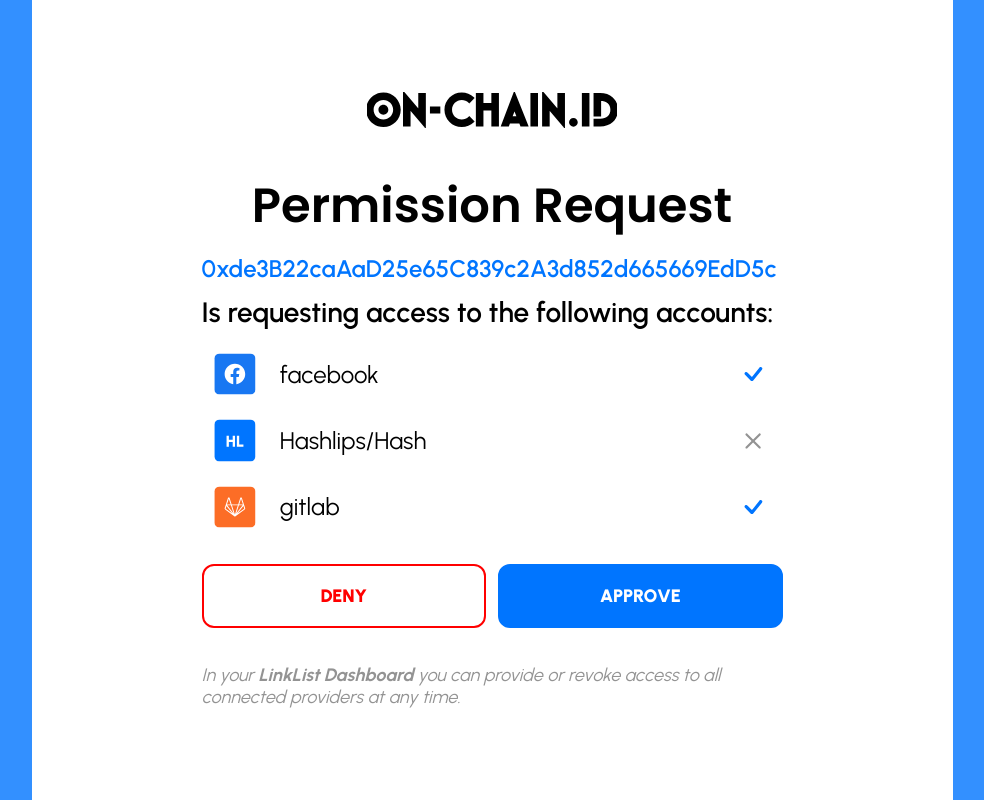
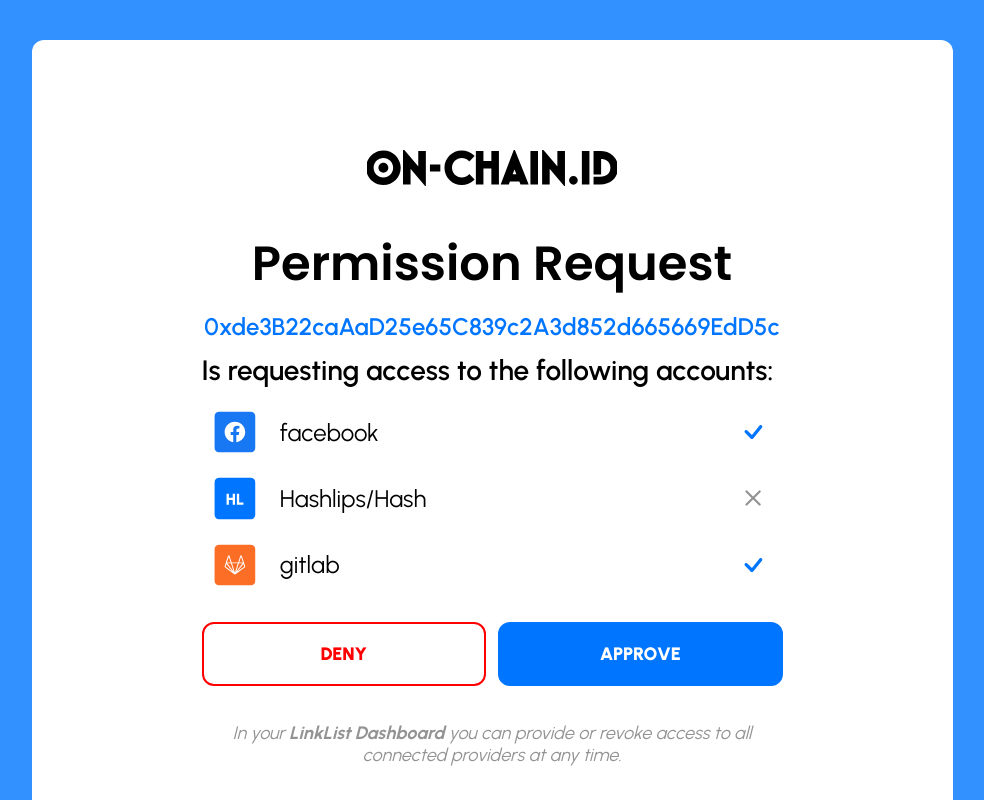
Before and after one commit to hashlips-lab/on-chain.id, a Next.js app in the folder nextjs/: page /modal in a window 1280 px wide. Shown: the top 800 px of the page, without its empty margins (148-1132 px from the left). Built offline with nearby package versions, Linux system fonts and the light colour scheme.

Commit message:
🚑 Fix UI for PR comment

```diff
--- a/nextjs/components/Modal/ModalWrapper/ModalWrapper.module.scss
+++ b/nextjs/components/Modal/ModalWrapper/ModalWrapper.module.scss
@@ -1,5 +1,5 @@
 .overlay {
-  @apply w-screen h-screen;
+  @apply w-full h-full min-h-screen;
   @apply bg-[#0075FFCC];
   @apply flex justify-center items-center;
   @apply p-[2.5rem];
@@ -8,7 +8,7 @@
     @apply flex flex-col;
     @apply bg-white;
     @apply max-w-[57.5625rem];
-    @apply px-[1.875rem] py-[1.25rem];
+    @apply px-[1.5rem] py-[4.25rem];
     @apply rounded-[0.75rem];
 
     @screen md {
--- a/nextjs/components/PermissionRequest/PermissionRequest.module.scss
+++ b/nextjs/components/PermissionRequest/PermissionRequest.module.scss
@@ -1,22 +1,35 @@
 .permissionRequest {
+  @apply flex flex-col justify-center;
 
   h1 {
-    @apply font-poppins font-semibold text-[3rem] leading-[4.5rem] text-center;
+    @apply font-poppins font-semibold text-[2.375rem] leading-[2.625rem] text-center;
     @apply mb-[0.75rem];
+
+    @screen md {
+      @apply text-[3rem] leading-[4.5rem];
+    }
   }
 
   .publicKey {
-    @apply flex;
-    @apply font-urbanist text-[#0075FF] font-semibold text-[1.5rem] leading-[1.8125rem] text-center;
+    @apply flex justify-center;
+    @apply font-urbanist text-[#0075FF] font-semibold text-[1.25rem] leading-[1.5rem] text-center;
     @apply mb-[0.75rem];
     @apply break-all;
+
+    @screen md {
+      @apply text-[1.5rem] leading-[1.8125rem];
+    }
 
   }
 
   .listTitle {
     @apply flex;
-    @apply font-urbanist font-semibold text-[1.75rem] leading-[2.125rem];
+    @apply font-urbanist font-semibold text-[1.5rem] leading-[1.75rem] text-center;
     @apply mb-[0.75rem];
+
+    @screen md {
+      @apply text-[1.75rem] leading-[2.125rem];
+    }
   }
 
   ul {
@@ -54,25 +67,21 @@
   }
 
   .buttonWrapper {
-    @apply flex justify-between flex-col;
+    @apply flex justify-between flex-row;
     @apply mb-[2.25rem];
-
-    @screen sm {
-      @apply flex-row;
-    }
 
     button {
       @apply mb-[0.625rem];
+      @apply w-[calc(50%-0.375rem)];
 
       @screen sm {
-        @apply w-[calc(50%-0.375rem)];
         @apply mb-0;
       }
     }
   }
 
   p {
-    @apply font-urbanist text-[1.125rem] leading-[1.375rem] text-[#939393] italic;
+    @apply font-urbanist text-[1.125rem] leading-[1.375rem] text-[#939393] italic text-center;
 
     span {
       @apply font-bold;
--- a/nextjs/styles/Home.module.scss
+++ b/nextjs/styles/Home.module.scss
@@ -4,7 +4,6 @@
 
 .main {
   @apply flex flex-1 flex-col justify-center items-center;
-  @apply px-16 py-0;
   @apply min-h-screen;
 }
 
```
